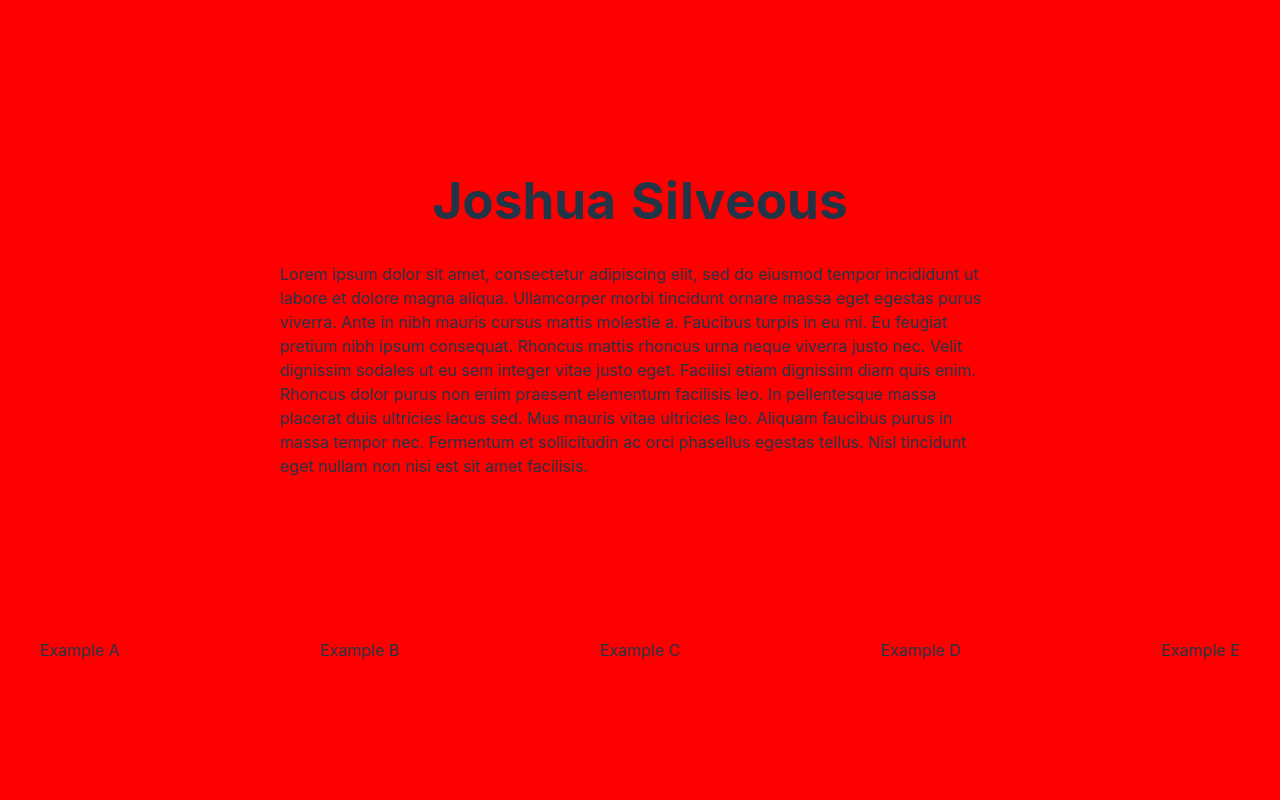
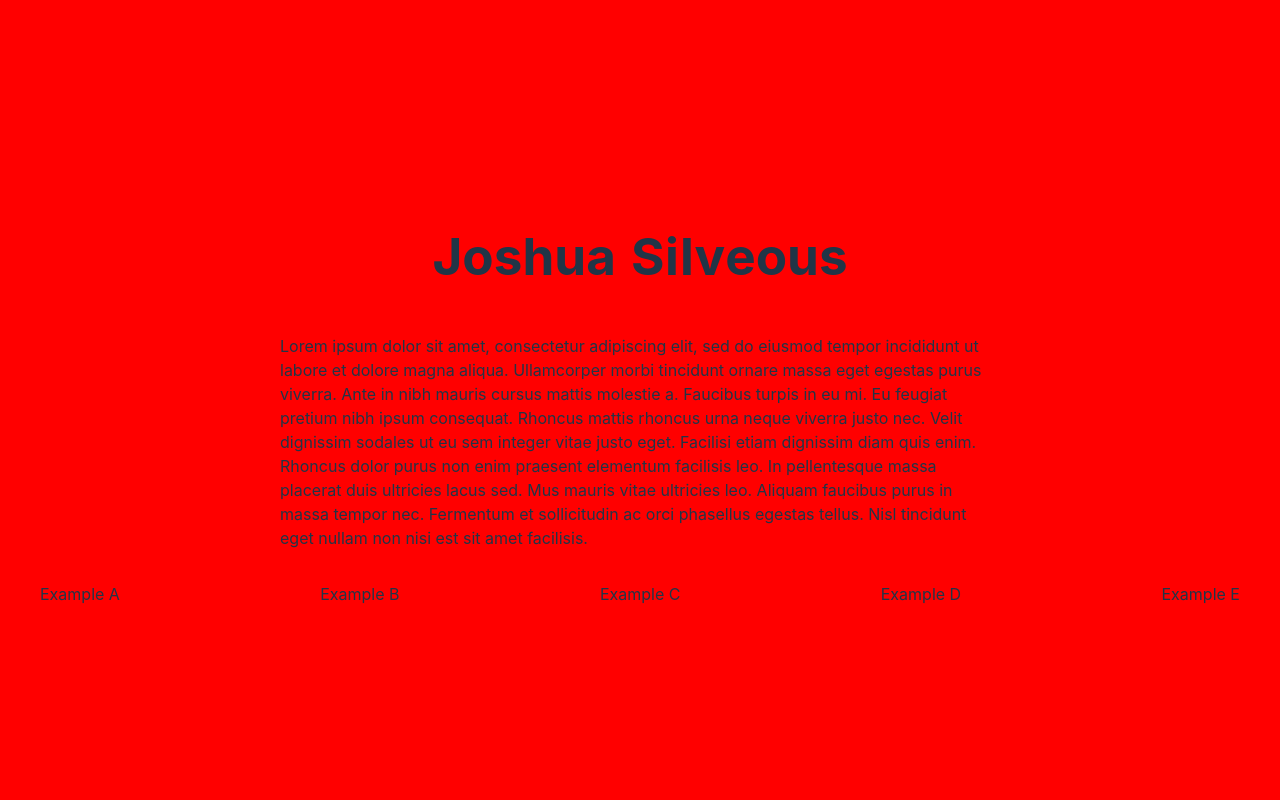
Before and after one commit to JoshSilveous/portfolio-site, a React (Vite) app: page / in a window 1280 px wide. Shown: the top 800 px of the page. Built offline with nearby package versions, Linux system fonts and the light colour scheme.

Commit message:
added styles and abstracted anim logic to function

```diff
--- a/src/components/NavBar.scss
+++ b/src/components/NavBar.scss
@@ -22,14 +22,17 @@
 			opacity: 0%;
 			animation: 1s ease-out 0s 1 fadeDown forwards;
 		}
+		.spacer:nth-of-type(1) {
+			height: 16px;
+		}
+		.spacer:nth-of-type(2) {
+			height: 32px;
+		}
 		p {
 			text-align: left;
 			white-space: pre-wrap;
-			height: 0px;
-			transition: height 2s ease;
-			&.height-animation-triggered {
-				height: 340px;
-			}
+			margin-bottom: 100px;
+			margin: 0px;
 			span {
 				opacity: 0%;
 				display: inline-block;
@@ -49,13 +52,19 @@
 	}
 
 	.anchor-container {
-		margin-top: 20px;
 		display: flex;
 		justify-content: space-between;
 		width: 100%;
 		.anchor-link {
 			opacity: 0%;
 			animation: 1s ease-out 0s 1 fadeDown forwards;
+			transition: scale 0.2s ease, text-shadow 0.2s ease;
+			cursor: pointer;
+			user-select: none;
+			&:hover {
+				scale: 120%;
+				text-shadow: 0 0 20px white, 0 0 30px white;
+			}
 		}
 	}
 }
--- a/src/components/NavBar.tsx
+++ b/src/components/NavBar.tsx
@@ -1,5 +1,9 @@
 import { useEffect, useRef, useState } from 'react'
-import { stringToSpanCharArray, stringToSpanWordArray } from '../functions'
+import {
+	animateHeightOpening,
+	stringToSpanCharArray,
+	stringToSpanWordArray,
+} from '../functions'
 import './NavBar.scss'
 export function NavBar() {
 	const [isFullscreen, setIsFullscreen] = useState(true)
@@ -34,24 +38,30 @@ export function NavBar() {
 		'in massa tempor nec. Fermentum et sollicitudin ac orci ' +
 		'phasellus egestas tellus. Nisl tincidunt eget nullam non ' +
 		'nisi est sit amet facilisis.'
-	const testRef = useRef<HTMLParagraphElement>(null)
+	const spacer1Ref = useRef<HTMLDivElement>(null)
+	const spacer2Ref = useRef<HTMLDivElement>(null)
+	const paragraphRef = useRef<HTMLParagraphElement>(null)
+	const anchorContainerRef = useRef<HTMLDivElement>(null)
 	useEffect(() => {
-		const timeoutID = setTimeout(() => {
-			testRef.current!.classList.add('height-animation-triggered')
-			clearTimeout(timeoutID)
-		}, 2000)
+		if (window.getComputedStyle(spacer1Ref.current!).height !== '0px') {
+			animateHeightOpening(spacer1Ref.current!, 2000)
+		}
+		animateHeightOpening(spacer2Ref.current!, 2000)
+		animateHeightOpening(paragraphRef.current!, 2000)
+		animateHeightOpening(anchorContainerRef.current!, 2000)
 	}, [])
 
-	console.log(stringToSpanWordArray(splashParagraph))
 	return (
 		<div className={`navbar ${isFullscreen ? 'fullscreen' : ''}`}>
 			<div className='splash-info'>
 				<h1>{stringToSpanCharArray('Joshua Silveous', 0, 0.05)}</h1>
-				<p ref={testRef}>
+				<div className='spacer' ref={spacer1Ref} />
+				<p ref={paragraphRef}>
 					{stringToSpanWordArray(splashParagraph, 2, 0.015)}
 				</p>
+				<div className='spacer' ref={spacer2Ref} />
 			</div>
-			<div className='anchor-container'>
+			<div className='anchor-container' ref={anchorContainerRef}>
 				<div className='anchor-link' style={{ animationDelay: '4.8s' }}>
 					Example A
 				</div>
--- /dev/null
+++ b/src/functions/animateHeightOpening.ts
@@ -0,0 +1,20 @@
+export function animateHeightOpening(
+	element: HTMLElement,
+	delay: number,
+	speed: number = 2
+) {
+	// get computed height
+	const maxHeight = element.scrollHeight
+	if (maxHeight !== 0) {
+		element.style.height = '0px'
+		const delayTimeout = setTimeout(() => {
+			// add transition effects
+			element.style.transition = `
+                height ${speed}s ease
+            `
+			// after `delay` milliseconds, set the height
+			element.style.height = maxHeight + 'px'
+			clearTimeout(delayTimeout)
+		}, delay)
+	}
+}
--- a/src/functions/index.ts
+++ b/src/functions/index.ts
@@ -1,2 +1,3 @@
+export { animateHeightOpening } from './animateHeightOpening'
 export { stringToSpanCharArray } from './stringToSpanCharArray'
 export { stringToSpanWordArray } from './stringToSpanWordArray'
```
